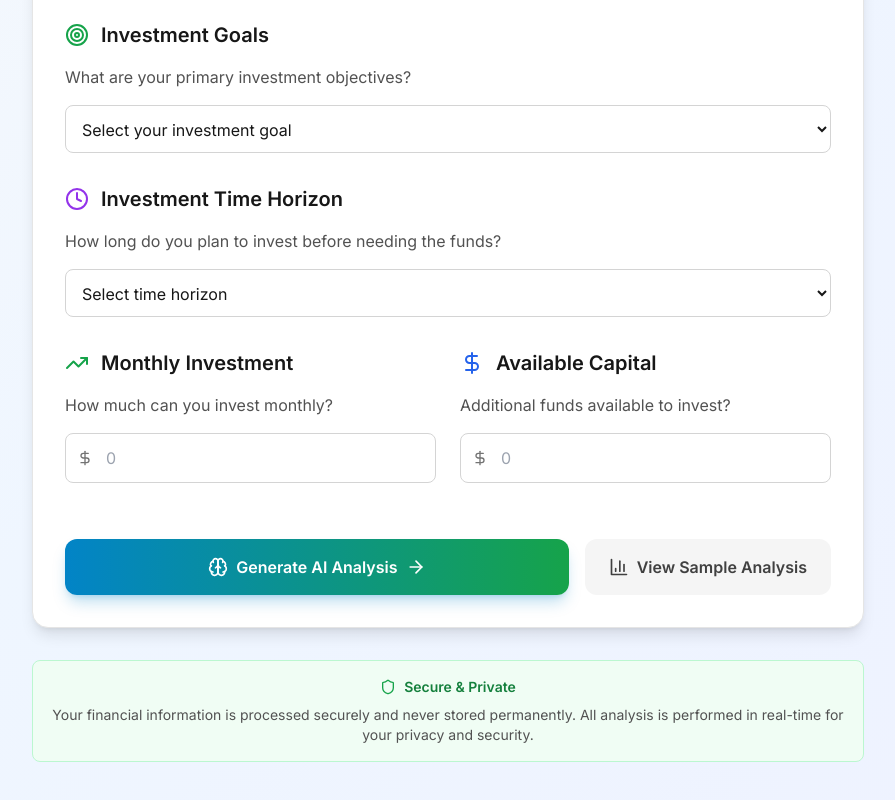
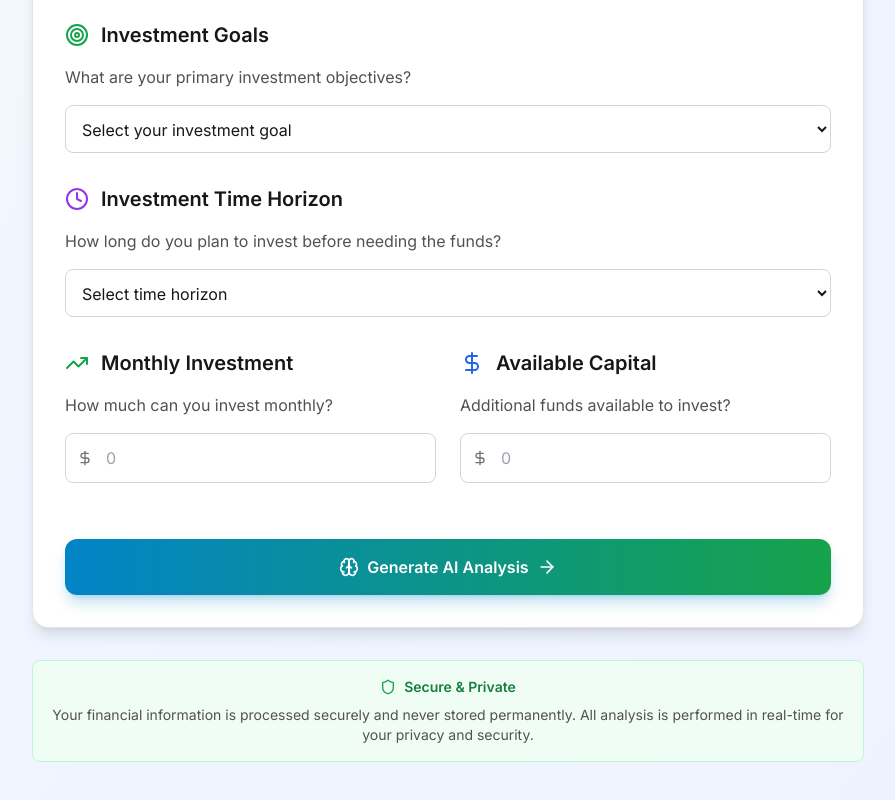
Before and after one commit to singh2626ss/portfolio-frontend, a React (Vite) app: page /input in a window 1280 px wide. Shown: the part 827-1627 px from the top of the page, without its empty margins (192-1087 px from the left). Built offline with nearby package versions, Linux system fonts and the light colour scheme; no server answers.

Commit message:
removed two buttons for minimalistic approach

```diff
--- a/src/pages/Dashboard.tsx
+++ b/src/pages/Dashboard.tsx
@@ -423,7 +423,6 @@ const Dashboard = () => {
           <div className="flex items-center justify-between h-16">
             <div className="flex items-center space-x-4">
               <Brain className="w-8 h-8 text-purple-600" />
-              <h1 className="text-xl font-bold text-neutral-900">AI Portfolio Manager</h1>
             </div>
             <div className="flex items-center space-x-4">
               <button
--- a/src/pages/InputPage.tsx
+++ b/src/pages/InputPage.tsx
@@ -477,11 +477,11 @@ export default function InputPage() {
             </div>
 
             {/* Submit Button */}
-            <div className="pt-6 flex flex-col sm:flex-row gap-4">
+            <div className="pt-6">
               <button
                 type="submit"
                 disabled={isLoading}
-                className="flex-1 bg-gradient-to-r from-primary-600 to-secondary-600 hover:from-primary-500 hover:to-secondary-500 disabled:opacity-50 disabled:cursor-not-allowed text-white font-semibold py-4 px-6 rounded-xl transition-all duration-300 flex items-center justify-center gap-2 group shadow-lg shadow-primary-600/25"
+                className="w-full bg-gradient-to-r from-primary-600 to-secondary-600 hover:from-primary-500 hover:to-secondary-500 disabled:opacity-50 disabled:cursor-not-allowed text-white font-semibold py-4 px-6 rounded-xl transition-all duration-300 flex items-center justify-center gap-2 group shadow-lg shadow-primary-600/25"
               >
                 {isLoading ? (
                   <>
@@ -496,14 +496,6 @@ export default function InputPage() {
                   </>
                 )}
               </button>
-
-              <Link
-                to="/dashboard"
-                className="sm:w-auto bg-neutral-100 hover:bg-neutral-200 text-neutral-700 hover:text-neutral-900 font-semibold py-4 px-6 rounded-xl transition-all duration-300 flex items-center justify-center gap-2"
-              >
-                <BarChart3 className="w-5 h-5" />
-                View Sample Analysis
-              </Link>
             </div>
 
             {/* Error Display */}
```
